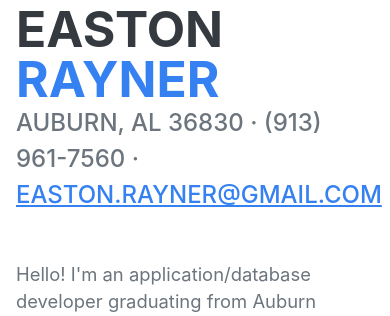
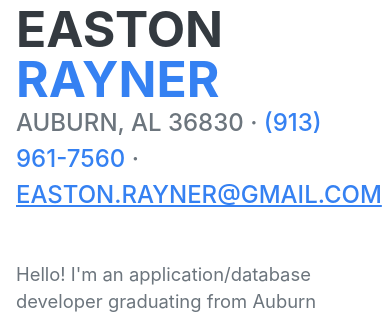
Before and after one commit to erayner305/flask_resume, a Flask app: page / in a window 390 px wide. Shown: the part 129-445 px from the top of the page. Run offline with Flask 2, Linux system fonts and the light colour scheme; some libraries are stand-ins or nearby versions; some web fonts are replaced.

Commit message:
Updated the phone number to be 53, 129, 242 as well

```diff
--- a/templates/index.html
+++ b/templates/index.html
@@ -43,7 +43,7 @@
                         <span class="text-primary">Rayner</span>
                     </h1>
                     <div class="subheading mb-5">
-                        Auburn, AL 36830 · (913) 961-7560 ·
+                        Auburn, AL 36830 · <a style = 'color:rgba(53, 129, 242)'>(913) 961-7560</a> ·
                         <a href="mailto:easton.rayner@gmail.com" style = 'color:rgba(53, 129, 242)'>easton.rayner@gmail.com</a>
                     </div>
                     <p class="lead mb-5">
```
